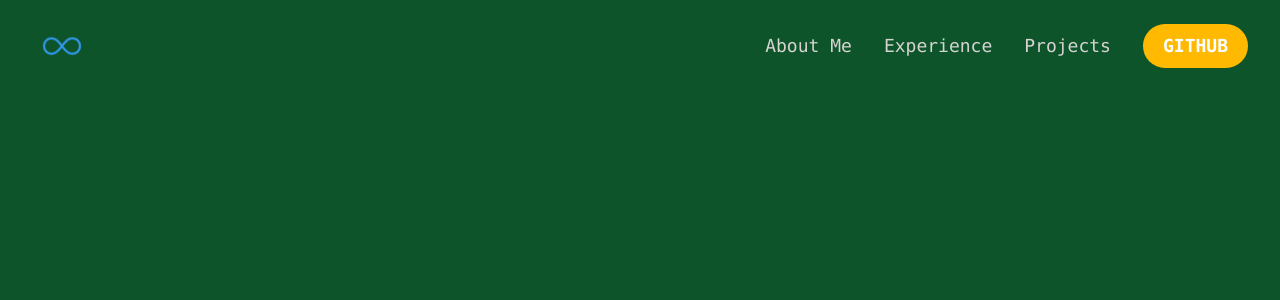
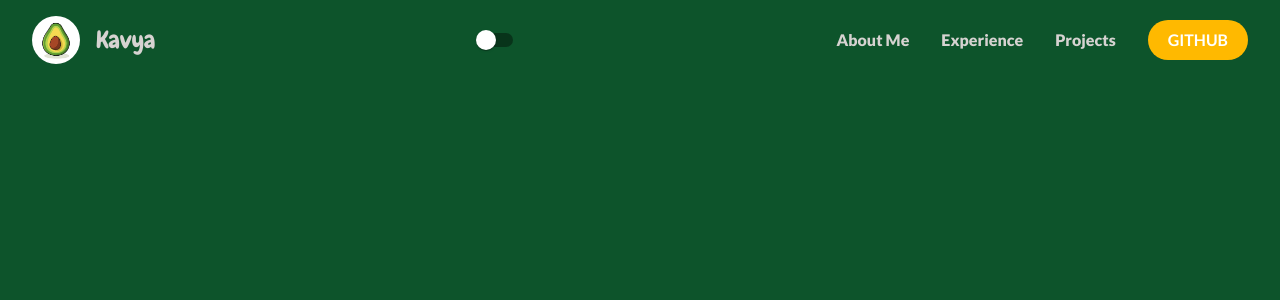
Before and after one commit to Kavya-Agar/Personal-Website-V2, a React (Vite) app in the folder frontend/: page / in a window 1280 px wide. Shown: the top 300 px of the page. Built offline with nearby package versions, Linux system fonts and the light colour scheme.

Commit message:
Navbar done

```diff
--- a/frontend/index.html
+++ b/frontend/index.html
@@ -9,7 +9,7 @@
 
   <link rel="preconnect" href="https://fonts.googleapis.com">
   <link rel="preconnect" href="https://fonts.gstatic.com" crossorigin>
-  <link href="https://fonts.googleapis.com/css2?family=Chewy&display=swap" rel="stylesheet">
+  <link href="https://fonts.googleapis.com/css2?family=Chewy&family=Lato:ital,wght@0,100;0,300;0,400;0,700;0,900;1,100;1,300;1,400;1,700;1,900&display=swap" rel="stylesheet">
 </head>
 
 <body>
--- a/frontend/package.json
+++ b/frontend/package.json
@@ -10,9 +10,13 @@
     "preview": "vite preview"
   },
   "dependencies": {
+    "@emotion/react": "^11.14.0",
+    "@emotion/styled": "^11.14.1",
+    "@mui/material": "^7.2.0",
     "@tailwindcss/vite": "^4.1.11",
     "react": "^19.1.0",
     "react-dom": "^19.1.0",
+    "react-icons": "^5.5.0",
     "react-router-dom": "^7.6.3",
     "tailwindcss": "^4.1.11"
   },
--- a/frontend/src/App.css
+++ b/frontend/src/App.css
@@ -1,11 +1,70 @@
-
-@import url('https://fonts.googleapis.com/css2?family=Chewy&display=swap');
+@import url('https://fonts.googleapis.com/css2?family=Chewy&family=Lato:ital,wght@0,100;0,300;0,400;0,700;0,900;1,100;1,300;1,400;1,700;1,900&display=swap');
 @import 'tailwindcss' layer(utilities);
 @import 'tailwindcss/utilities' layer(utilities);
-@import 'tailwindcss/utilities' layer(utilities);
+@custom-variant hover (&:hover);
 
 .chewy-regular {
   font-family: "Chewy", cursive, system-ui;
   font-weight: 400;
   font-style: normal;
 }
+
+.lato-thin {
+  font-family: "Lato", sans-serif;
+  font-weight: 100;
+  font-style: normal;
+}
+
+.lato-light {
+  font-family: "Lato", sans-serif;
+  font-weight: 300;
+  font-style: normal;
+}
+
+.lato-regular {
+  font-family: "Lato", sans-serif;
+  font-weight: 400;
+  font-style: normal;
+}
+
+.lato-bold {
+  font-family: "Lato", sans-serif;
+  font-weight: 700;
+  font-style: normal;
+}
+
+.lato-black {
+  font-family: "Lato", sans-serif;
+  font-weight: 900;
+  font-style: normal;
+}
+
+.lato-thin-italic {
+  font-family: "Lato", sans-serif;
+  font-weight: 100;
+  font-style: italic;
+}
+
+.lato-light-italic {
+  font-family: "Lato", sans-serif;
+  font-weight: 300;
+  font-style: italic;
+}
+
+.lato-regular-italic {
+  font-family: "Lato", sans-serif;
+  font-weight: 400;
+  font-style: italic;
+}
+
+.lato-bold-italic {
+  font-family: "Lato", sans-serif;
+  font-weight: 700;
+  font-style: italic;
+}
+
+.lato-black-italic {
+  font-family: "Lato", sans-serif;
+  font-weight: 900;
+  font-style: italic;
+}
--- a/frontend/src/App.jsx
+++ b/frontend/src/App.jsx
@@ -1,16 +1,12 @@
-import { useState } from 'react'
+// import { useState } from 'react'
 import './App.css'
 import Page from './Page.jsx'
 import { BrowserRouter, BrowserRouter as Router, Route, Routes } from 'react-router-dom'
 
 function AppContent() {
-
     return (
         <>
             <div className="bg-green-900 pt-16">
-                {/* <Routes>
-                    <Route path="/" element={<Page />} />
-                </Routes> */}
                 <Page />
             </div>
         </>
--- a/frontend/src/components/Navbar.jsx
+++ b/frontend/src/components/Navbar.jsx
@@ -1,5 +1,10 @@
-import logo from '../assets/infinity.png';
+import logo from '../assets/avocado.avif';
 import { Link } from 'react-router-dom';
+import { IoMdSwitch } from "react-icons/io";
+import Switch from '@mui/material/Switch';
+import * as React from 'react';
+
+const label = { inputProps: { 'aria-label': 'Switch demo' } };
 
 export default function Navbar() {
     return (
@@ -7,20 +12,27 @@ export default function Navbar() {
 
             <div class="flex items-center">
                 <Link to="/">
-                    <img src={logo} alt="Logo" class="h-15 w-15 rounded-full mr-4" />
+                    <img src={logo} alt="Logo" class="h-12 w-12 rounded-full mr-4" />
                 </Link>
+                <div class="chewy-regular text-2xl text-stone-300">
+                    Kavya
+                </div>
             </div>
 
-            <div class="flex items-center space-x-8 text-lg font-mono text-stone-300">
-                <Link to="/about" class="hover:text-amber-400 transition">About Me</Link>
-                <Link to="/projects" class="hover:text-amber-400 transition">Experience</Link>
-                <Link to="/skills" class="hover:text-amber-400 transition">Projects</Link>
+            <div>
+                <Switch {...label} color="warning" />
+            </div>
+
+            <div class="flex items-center space-x-8 text-md lato-black text-stone-300">
+                <Link to="/about" class="hover:text-amber-400 hover:scale-120 transition">About Me</Link>
+                <Link to="/experience" class="hover:text-amber-400 hover:scale-120 transition">Experience</Link>
+                <Link to="/projects" class="hover:text-amber-400 hover:scale-120 transition">Projects</Link>
 
                 <a
                     href="https://github.com/Kavya-Agar"
                     target="_blank"
                     rel="noopener noreferrer"
-                    class="bg-amber-400 text-white px-5 py-2 rounded-full font-bold hover:bg-amber-800 transition"
+                    class="bg-amber-400 text-white px-5 py-2 rounded-full font-bold hover:bg-amber-800"
                 >
                     GITHUB
                 </a>
--- a/frontend/src/index.css
+++ b/frontend/src/index.css
@@ -1,2 +1,2 @@
-@import url('https://fonts.googleapis.com/css2?family=Chewy&display=swap');
 @import 'tailwindcss' layer(utilities);
+@import 'tailwindcss/utilities' layer(utilities);
```
Also changed, not shown: frontend/src/assets/avocado.avif (renamed from frontend/src/assets/half-avocado-fresh-ripe-icon-white-background-vector-ilustration_547674-3121.avif), 1 other file (tests, documents, lock files or other folders).
